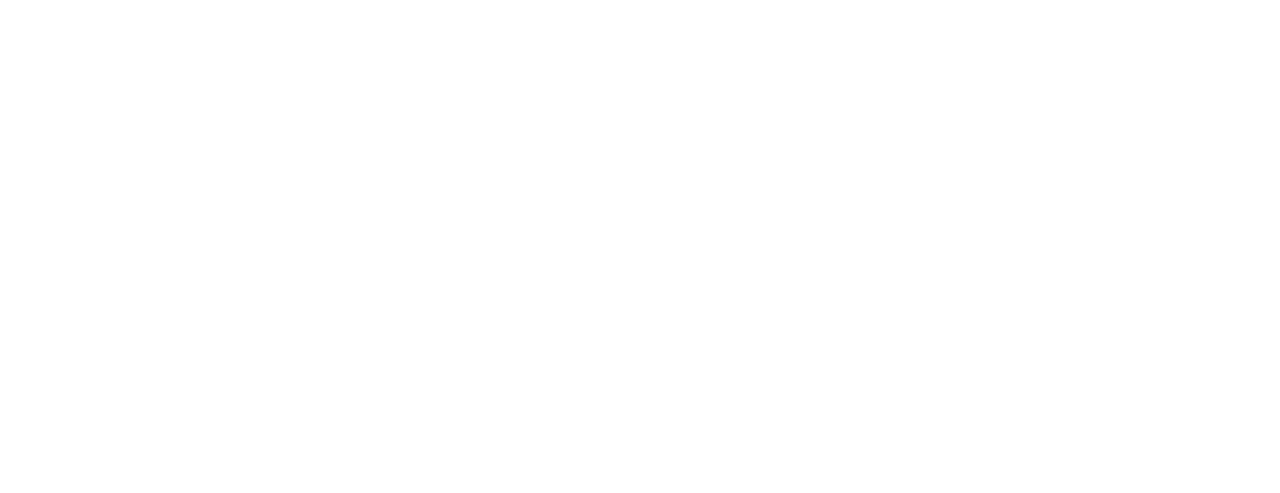
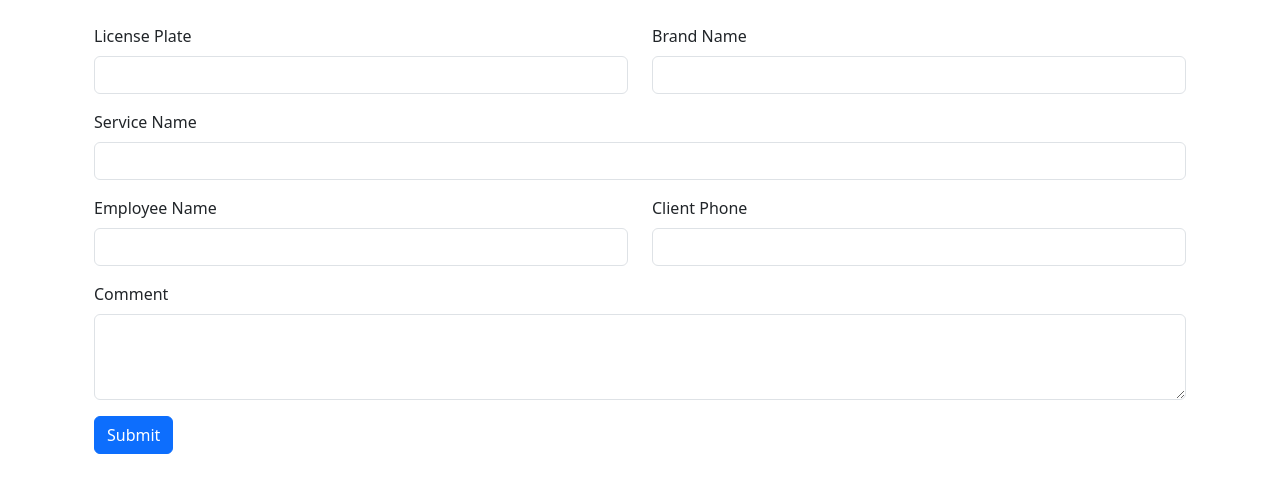
Before and after one commit to Zhaka05/AutoluxCRM, a FastAPI app: page / in a window 1280 px wide. Before the commit the part shown is empty. Shown: the top 493 px of the page. Run offline with FastAPI, Linux system fonts and the light colour scheme; parts of the project's set-up code (start-up, migrations or seed data) failed here and were passed over.

Commit message:
add basic form in html using bootstrap and remove database related functions from main.py

```diff
--- a/main.py
+++ b/main.py
@@ -1,18 +1,10 @@
 from fastapi import FastAPI, Request, Depends
 from fastapi.templating import Jinja2Templates
 from sqlmodel import SQLModel, Session
-from .database import engine
+from database import create_db_and_tables, get_session
 
 from typing import Annotated, Any
 from contextlib import asynccontextmanager
-
-
-def create_db_and_tables():
-    SQLModel.metadata.create_all(engine)
-
-def get_session():
-    with Session(engine) as session:
-        yield session
 
 SessionDep = Annotated[Session, Depends(get_session())]
 
--- a/templates/main.html
+++ b/templates/main.html
@@ -4,8 +4,57 @@
     <meta charset="UTF-8">
     <meta name="viewport" content="width=device-width, initial-scale=1">
     <title>Autolux Main Page</title>
+    <link
+        href="https://cdn.jsdelivr.net/npm/bootstrap@5.3.0-alpha2/dist/css/bootstrap.min.css"
+        rel="stylesheet"
+        integrity="sha384-aFq/bzH65dt+w6FI2ooMVUpc+21e0SRygnTpmBvdBgSdnuTN7QbdgL+OapgHtvPp"
+        crossorigin="anonymous"
+    />
 </head>
 <body>
+    <div class="container p-4">
+        <form class="mb-3">
+            <!-- row: License Plate & Brand Name -->
+            <div class="row">
+            <!-- License plate column -->
+              <div class="col mb-3">
+                <label for="exampleInputEmail1" class="form-label">License Plate</label>
+                <input class="form-control" id="exampleInputEmail1" aria-describedby="emailHelp">
+              </div>
+            <!-- Car Brand column -->
+              <div class="col mb-3">
+                <label for="exampleInputPassword1" class="form-label">Brand Name</label>
+                <input class="form-control" id="exampleInputPassword1">
+              </div>
+            </div>
 
+            <div class="row">
+                <div class="col mb-3">
+                    <label for="exampleInputEmail1" class="form-label">Service Name</label>
+                    <input class="form-control" id="exampleInputEmail1" aria-describedby="emailHelp">
+                </div>
+            </div>
+            <div class="row">
+              <div class="col mb-3">
+                <label for="exampleInputEmail1" class="form-label">Employee Name</label>
+                <input class="form-control" id="exampleInputEmail1" aria-describedby="emailHelp">
+              </div>
+              <div class="col mb-3">
+                <label for="exampleInputPassword1" class="form-label">Client Phone</label>
+                <input class="form-control" id="exampleInputPassword1">
+              </div>
+            </div>
+            <div class="row">
+                <div class="col mb-3">
+                    <label for="exampleFormControlTextarea1" class="form-label">Comment</label>
+                    <textarea class="form-control" id="exampleFormControlTextarea1" rows="3"></textarea>
+                </div>
+            </div>
+            <button type="submit" class="btn btn-primary">Submit</button>
+        </form>
+    </div>
+
+
+    <script src="https://cdn.jsdelivr.net/npm/bootstrap@5.3.8/dist/js/bootstrap.bundle.min.js"></script>
 </body>
 </html>
```
